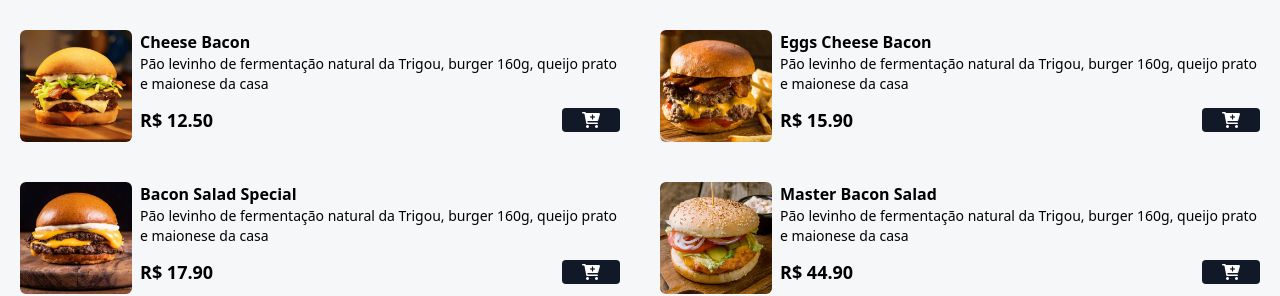
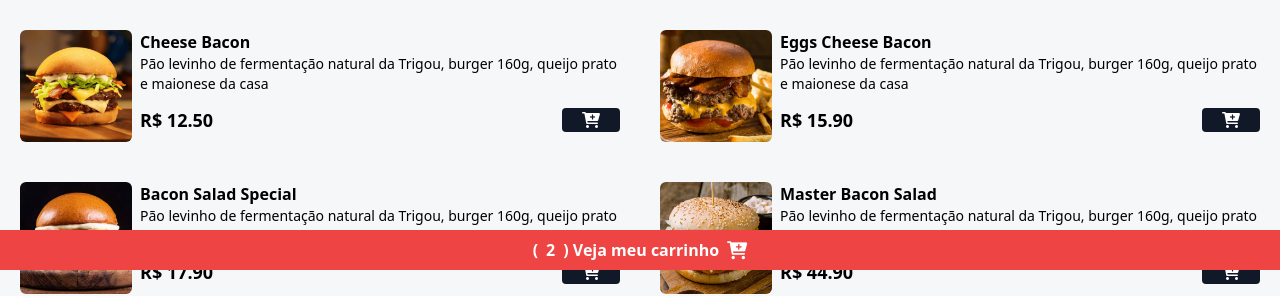
Before and after one commit to jorgeacruz/cardapio-online, a website: page index.html in a window 1280 px wide. Shown: the part 530-826 px from the top of the page. Drawn offline with Linux system fonts and the light colour scheme.

Commit message:
Add cart button

```diff
--- a/index.html
+++ b/index.html
@@ -243,7 +243,17 @@
             </div>
             <!-- End bebida 2-->
         </main>
+        <!-- fim menu -->
+    </div>
 
-    </div>
+    <!-- Button Card Footer -->
+    <footer class="w-full bg-red-500 py-2 fixed bottom-0 z-40 flex items-center justify-center">
+        <button class="flex items-center gap-2 text-white font-bold">
+            (<span id="cart-count">2</span>)
+            Veja meu carrinho
+            <i class="fa fa-cart-plus text-lg text-white"></i>
+        </button>
+    </footer>
+
 </body>
 </html>
```
Also changed, not shown: styles/output.css.
